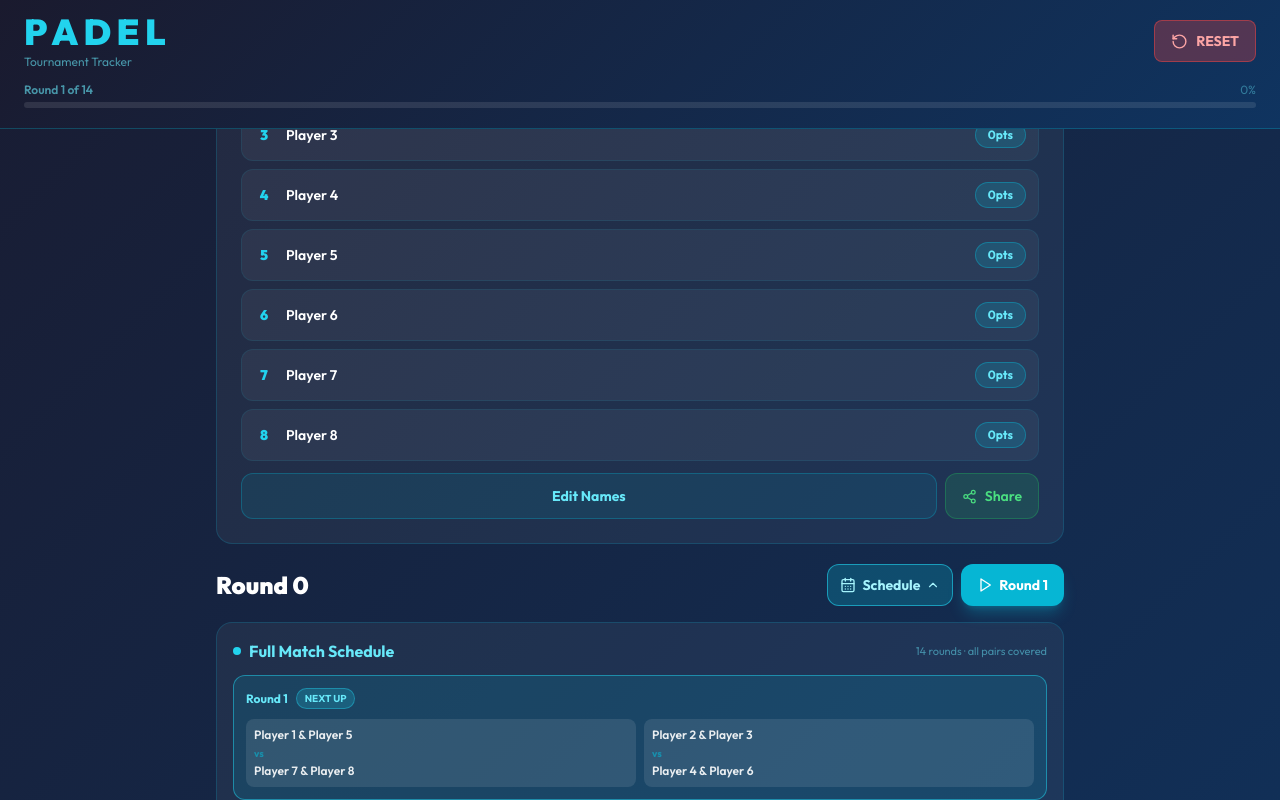
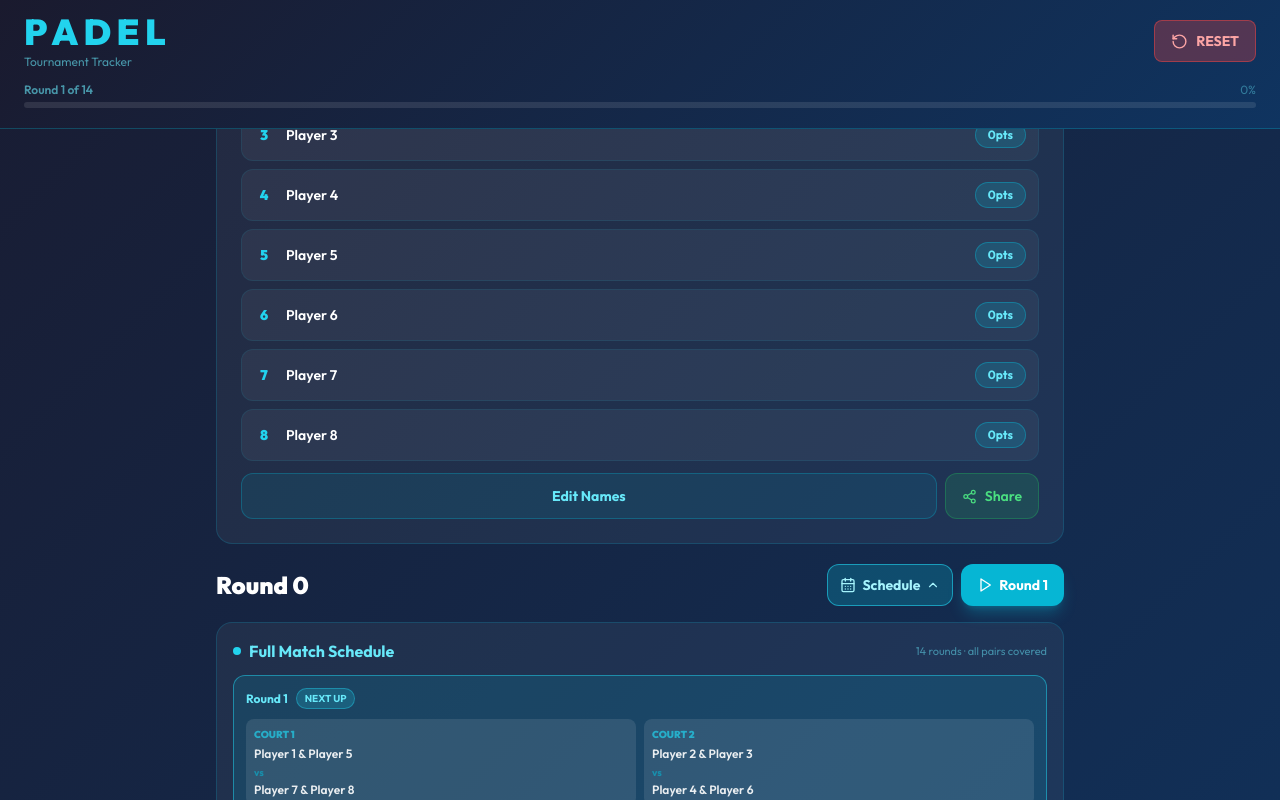
Before and after one commit to RuandreRoux/PadelBros, a React (Vite) app: page / in a window 1280 px wide. Both pictures are taken after a click on the button "Schedule". Shown: the part 233-1033 px from the top of the page. Built offline with nearby package versions, Linux system fonts and the light colour scheme.

Commit message:
Add Court 1 / Court 2 labels to schedule and match cards

```diff
--- a/src/PadelTournament.jsx
+++ b/src/PadelTournament.jsx
@@ -386,6 +386,9 @@ export default function PadelTournament() {
                         <div className="grid grid-cols-2 gap-2">
                           {roundMatches.map((match, mIdx) => (
                             <div key={mIdx} className={`rounded-lg p-2 ${isNext ? 'bg-white/10' : 'bg-white/5'}`}>
+                              <p className={`text-[10px] font-black mb-1 ${isCompleted ? 'text-cyan-400/30' : 'text-cyan-400/70'}`}>
+                                COURT {mIdx + 1}
+                              </p>
                               <p className={`text-xs font-semibold leading-snug truncate ${isCompleted ? 'text-white/30' : 'text-white/90'}`}>
                                 {match.team1.map(getName).join(' & ')}
                               </p>
@@ -406,7 +409,7 @@ export default function PadelTournament() {
             {/* Active match cards */}
             {matches.length > 0 ? (
               <div className="grid grid-cols-1 gap-4">
-                {matches.map((match) => (
+                {matches.map((match, courtIdx) => (
                   <div
                     key={match.id}
                     onClick={() => setSelectedMatch(selectedMatch === match.id ? null : match.id)}
@@ -414,6 +417,10 @@ export default function PadelTournament() {
                       selectedMatch === match.id ? 'border-cyan-400 bg-cyan-500/10' : 'border-cyan-500/20'
                     } ${match.completed ? 'opacity-70' : ''}`}
                   >
+                    {/* Court label */}
+                    <p className="text-[11px] font-black text-cyan-400/70 mb-2 tracking-widest">
+                      COURT {courtIdx + 1}
+                    </p>
                     {/* Team 1 */}
                     <div className="flex justify-between items-center gap-3">
                       <div className="flex-1 min-w-0">
```
